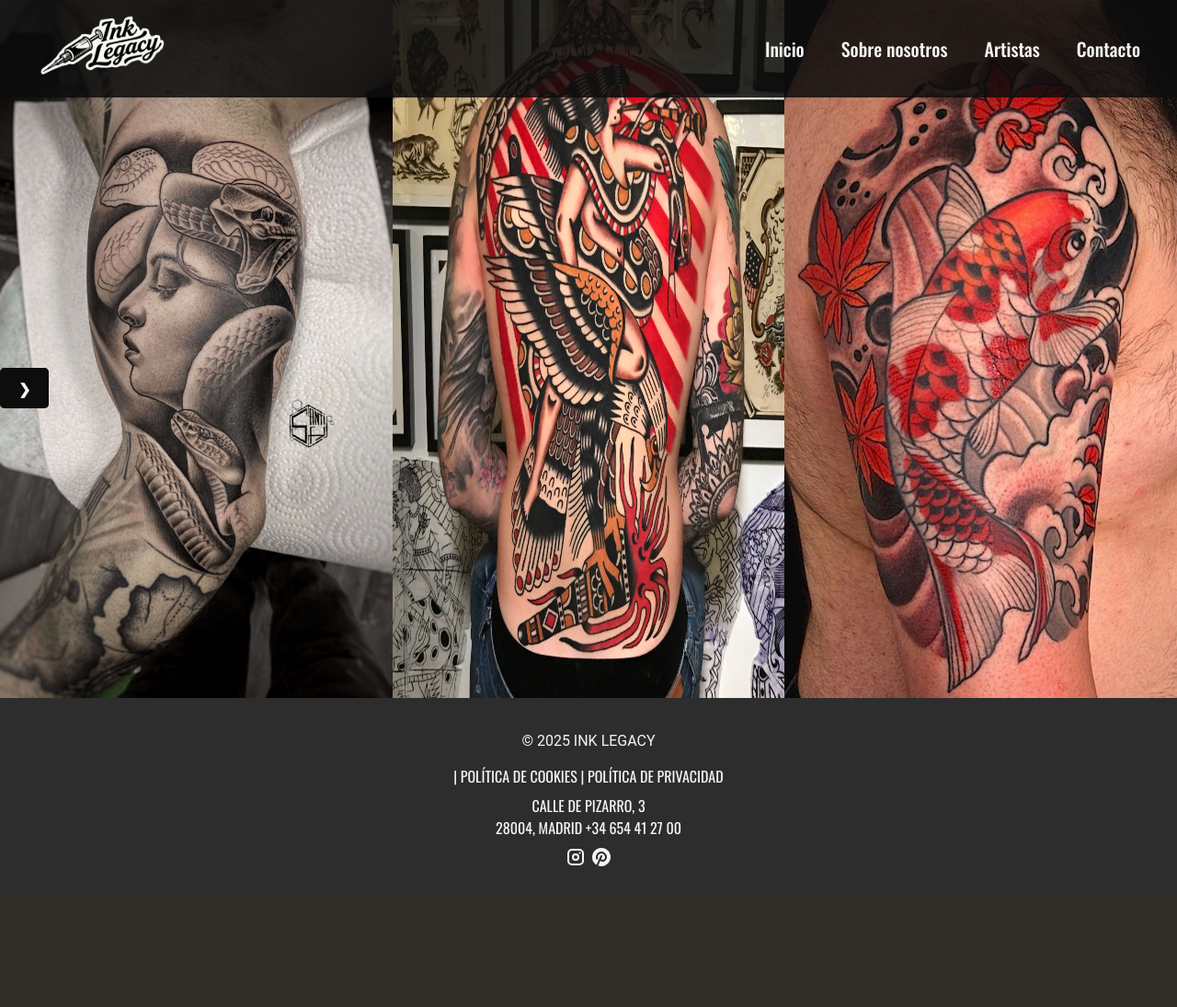
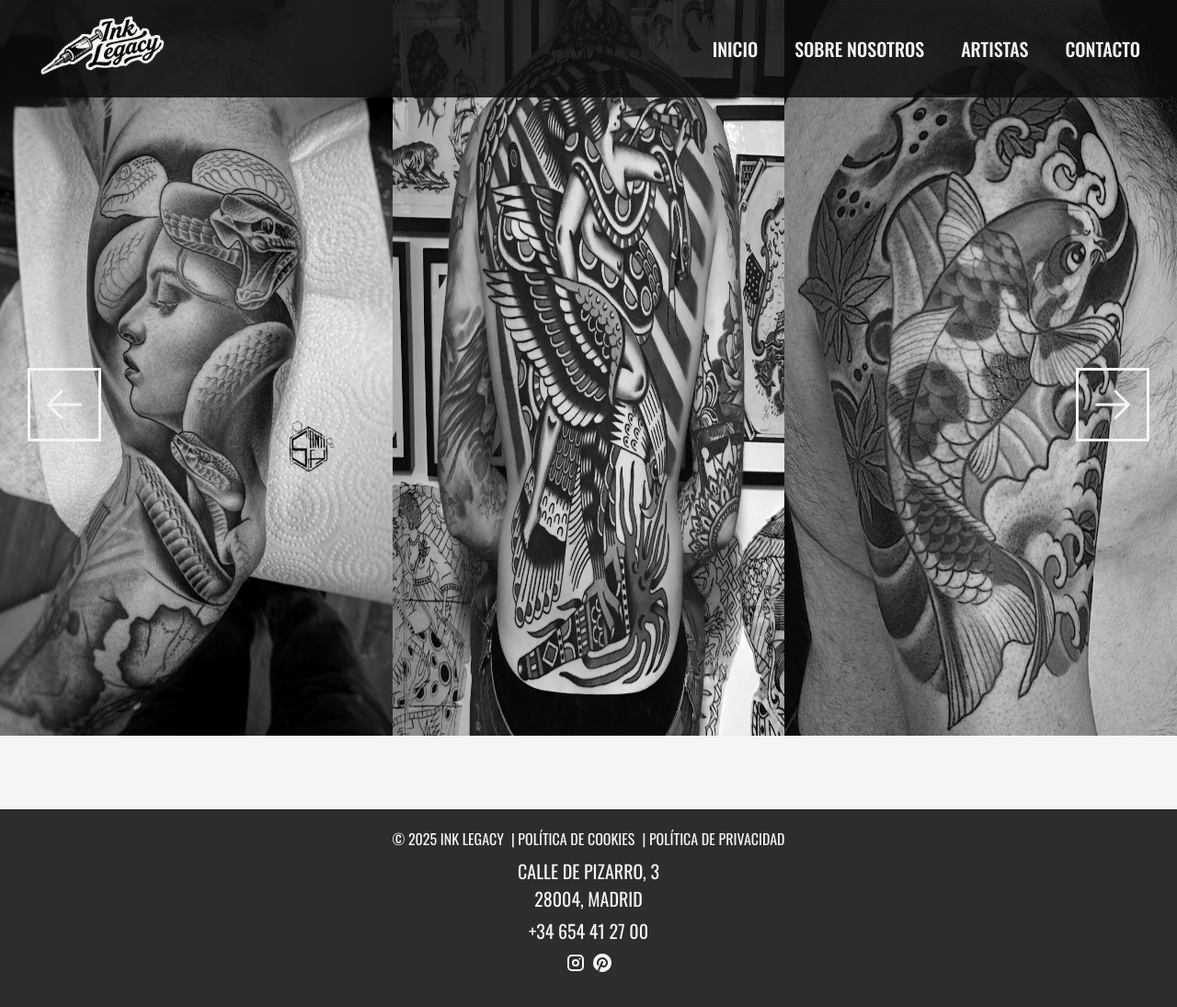
Before and after one commit to nachomf18/inklegacytattoo, a PHP site: page /html/artistas.html in a window 1280 px wide. Shown: the whole page at 92% size. Before the commit the page ends 942 px from the top, so only its background shows below. Run offline with PHP 8.4, Linux system fonts and the light colour scheme.

Commit message:
Estilos artistas

```diff
--- a/css/artistas.css
+++ b/css/artistas.css
@@ -1,16 +1,56 @@
 @import url('/css/global.css');
 
-button {
-    position: absolute;
-    top: 50%;
+section {
+    margin-bottom: 80px;
 }
+
 
 .carrusel-images {
     display: grid;
-    grid-template-columns: repeat(3, 1fr);
+    grid-template-columns: repeat(3, 33.33%);
 }
 
 .carrusel-images img {
-    max-width: 100%;
-    height: 100%;
+    filter: saturate(0);
+    width: 100%;
+    height: 100vh;
 }
+
+.carrusel-btn {
+    background-color: transparent;
+    border: 3px solid var(--bone-white);
+    color: var(--bone-white);
+    cursor: pointer;
+    width: 80px;
+    height: 80px;
+    display: flex;
+    align-items: center;
+    justify-content: center;
+    border-radius: 0;
+    padding: 0;
+}
+
+#left {
+    position: absolute;
+    top: 50%;
+    left: 30px;
+}
+
+#right {
+    position: absolute;
+    top: 50%;
+    right: 30px;
+}
+
+/* Pseudoclasses */
+.carrusel-btn:hover {
+    border-color: var(--old-gold);
+    color: var(--carbon-black);
+    box-shadow: none;
+}
+
+.carrusel-images img:hover {
+    filter: saturate(1);
+    transition: filter 0.3s ease-in-out;
+    cursor: pointer;
+}
--- a/css/global.css
+++ b/css/global.css
@@ -119,6 +119,8 @@ footer {
 .contact-info {
     display: flex;
     flex-direction: column;
+    align-items: center;
+    justify-content: center;
     font-size: 20px;
     gap: 5px;
 }
--- a/html/artistas.html
+++ b/html/artistas.html
@@ -12,10 +12,10 @@
         <nav>
             <a href="index.html"><img src="../img/logo.png" alt="Logo Ink Legacy Tattoo Studio" height="90"></a>
             <ul>
-                <li><a href="index.html">Inicio</a></li>
-                <li><a href="sobrenosotros.html">Sobre nosotros</a></li>
-                <li><a href="artistas.html">Artistas</a></li>
-                <li><a href="contacto.html">Contacto</a></li>
+                <li><a href="index.html">INICIO</a></li>
+                <li><a href="sobrenosotros.html">SOBRE NOSOTROS</a></li>
+                <li><a href="artistas.html">ARTISTAS</a></li>
+                <li><a href="contacto.html">CONTACTO</a></li>
             </ul>
         </nav>
     </header>
@@ -29,26 +29,34 @@
                     <img src="../img/carrusel/oldschool.jpg" alt="Tatuaje Old School">
                     <img src="../img/carrusel/japones.jpg" alt="Tatuaje Japonés">
                 </div>
-                <button>&#10094;</button>
-                <button>&#10095;</button>
+                <button id="left" class="carrusel-btn">
+                    <svg width="70" height="70" viewBox="0 0 24 24" fill="none" xmlns="http://www.w3.org/2000/svg">
+                        <path d="M6 12H18M6 12L11 7M6 12L11 17" stroke="currentColor" stroke-width="1" stroke-linecap="round" stroke-linejoin="round"/>
+                    </svg>
+                </button>
+                <button id="right" class="carrusel-btn">
+                    <svg width="70" height="70" viewBox="0 0 24 24" fill="none" xmlns="http://www.w3.org/2000/svg">
+                        <path d="M6 12H18M18 12L13 7M18 12L13 17" stroke="currentColor" stroke-width="1" stroke-linecap="round" stroke-linejoin="round"/>
+                    </svg>
+                </button>
             </div>
         </section>
     </main>
 
     <!--Pie de página-->
     <footer>
-        <div>
-            <p>© 2025 INK LEGACY</p>
+        <div class="legal-info">
+            <h4>© 2025 INK LEGACY</h4>
             <a href="#">| POLÍTICA DE COOKIES</a>
             <a href="#">| POLÍTICA DE PRIVACIDAD</a>
         </div>
 
-        <div>
+        <div class="contact-info">
             <a href="https://maps.app.goo.gl/Qi53svSpk2oMX4r38">CALLE DE PIZARRO, 3 <br> 28004, MADRID</a>
             <a href="tel:+34654412700">+34 654 41 27 00</a>
         </div>
 
-        <div>
+        <div class="social-media">
             <a href="https://www.pinterest.com/"><svg xmlns="http://www.w3.org/2000/svg" width="24" height="24" viewBox="0 0 24 24" fill="none" stroke="currentColor" stroke-width="2" stroke-linecap="round" stroke-linejoin="round" class="icon icon-tabler icons-tabler-outline icon-tabler-brand-instagram"><path stroke="none" d="M0 0h24v24H0z" fill="none"/><path d="M4 8a4 4 0 0 1 4 -4h8a4 4 0 0 1 4 4v8a4 4 0 0 1 -4 4h-8a4 4 0 0 1 -4 -4z" /><path d="M9 12a3 3 0 1 0 6 0a3 3 0 0 0 -6 0" /><path d="M16.5 7.5v.01" /></svg></a>
             <a href="https://www.instagram.com/"><svg xmlns="http://www.w3.org/2000/svg" width="24" height="24" viewBox="0 0 24 24" fill="currentColor" class="icon icon-tabler icons-tabler-filled icon-tabler-brand-pinterest"><path stroke="none" d="M0 0h24v24H0z" fill="none"/><path d="M17 3.34a10 10 0 0 1 -8.512 18.023l2.364 -5.315a3.5 3.5 0 0 0 2.398 .952c2.708 0 4.75 -2.089 4.75 -5a6 6 0 1 0 -11.64 2.041a1 1 0 1 0 1.88 -.682a4 4 0 1 1 7.76 -1.36c0 1.818 -1.156 3.001 -2.75 3.001c-.609 0 -1.153 -.361 -1.478 -1.022l1.142 -2.572a1 1 0 0 0 -1.828 -.812l-4.392 9.882a10 10 0 0 1 -4.694 -8.476l.005 -.324a10 10 0 0 1 14.995 -8.336" /></svg></a>
         </div>
```
